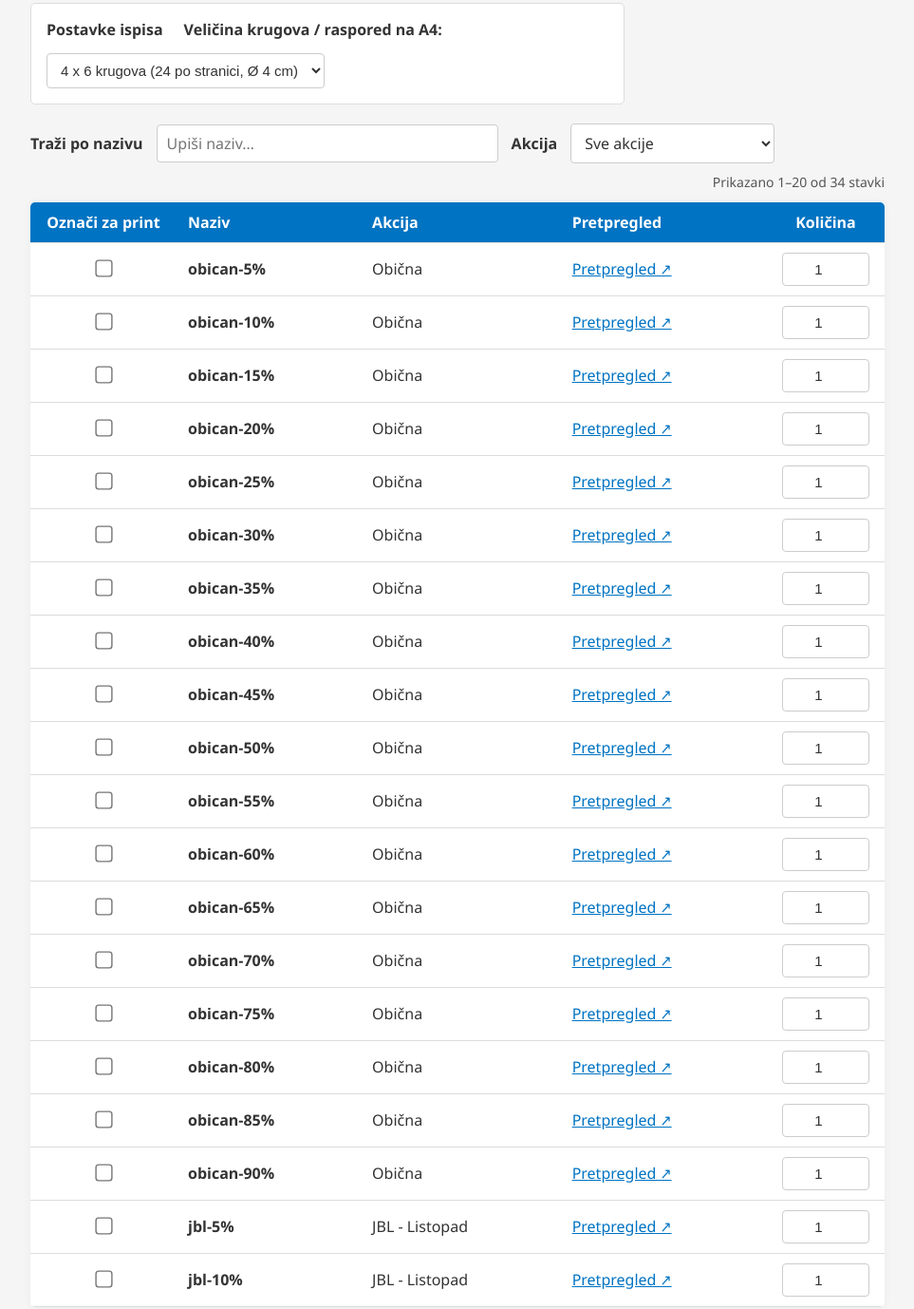
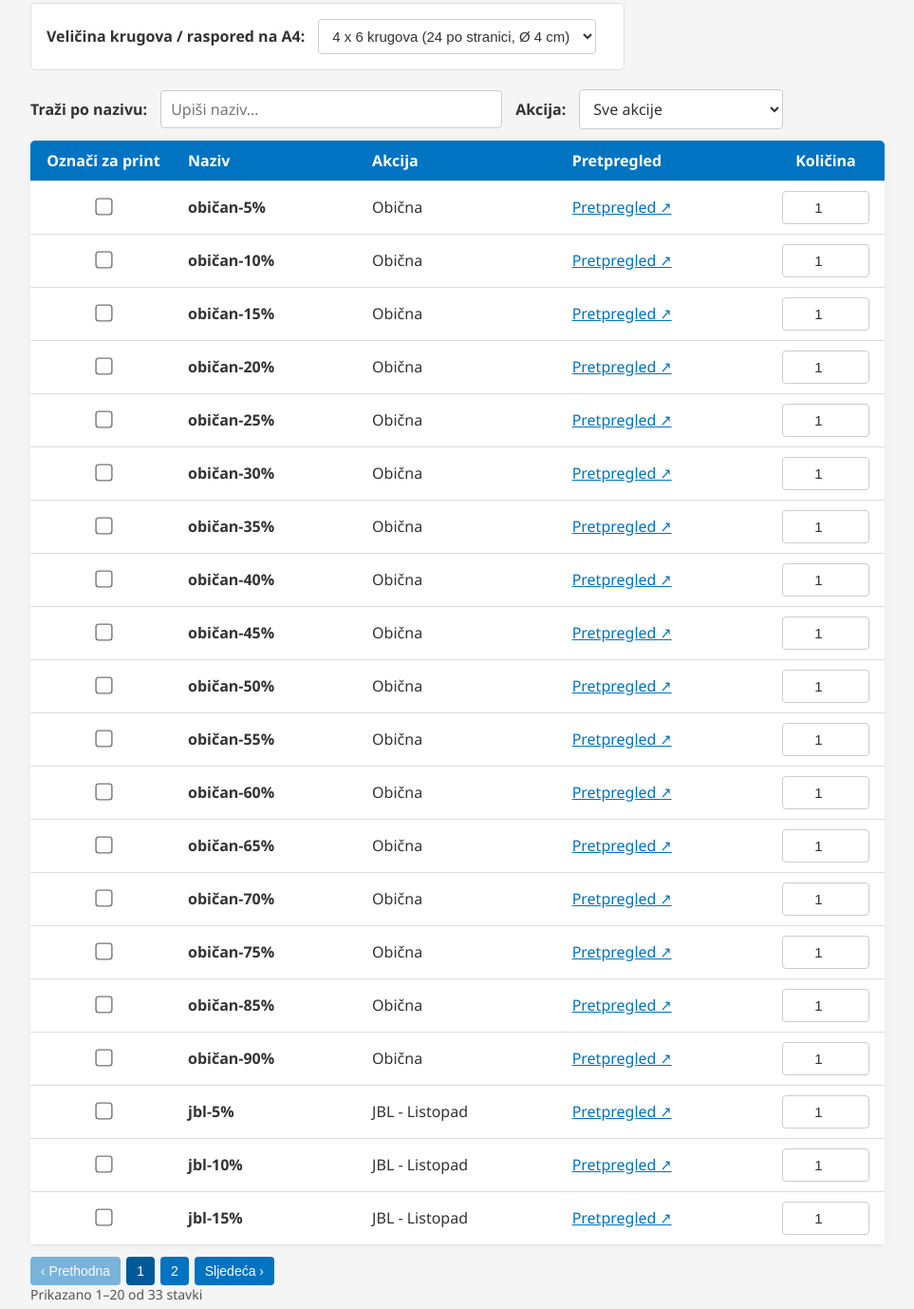
Before and after one commit to marin-cvetko/sticker-naljepnice, a plain HTML site: page index.html in a window 1280 px wide. Shown: the part 114-1492 px from the top of the page at 95% size, without its empty margins (16-979 px from the left). Drawn offline with Linux system fonts and the light colour scheme.

Commit message:
verzija 1.1.2

```diff
--- a/index.html
+++ b/index.html
@@ -12,7 +12,6 @@
   <h1>AiO Printer - Promo krugovi</h1>
 
   <section id="printSettings" aria-label="Postavke ispisa">
-    <strong>Postavke ispisa</strong>
     <label for="layoutSelect">Veličina krugova / raspored na A4:</label>
     <select id="layoutSelect">
       <option value="dense" selected>4 x 6 krugova (24 po stranici, Ø 4 cm)</option>
@@ -22,13 +21,12 @@
   </section>
 
   <section id="tableControls" aria-label="Pretraga krugova">
-    <label for="circleSearch">Traži po nazivu</label>
+    <label for="circleSearch">Traži po nazivu:</label>
     <input id="circleSearch" type="search" placeholder="Upiši naziv…" autocomplete="off" />
-    <label for="actionFilter">Akcija</label>
+    <label for="actionFilter">Akcija:</label>
     <select id="actionFilter" aria-label="Filtriraj po akciji">
       <option value="">Sve akcije</option>
     </select>
-    <p id="tableResultInfo" aria-live="polite"></p>
   </section>
 
   <table id="circleTable">
@@ -44,6 +42,7 @@
     <tbody id="circleTableBody"></tbody>
   </table>
   <nav id="tablePagination" aria-label="Stranice tablice"></nav>
+  <p id="tableResultInfo" aria-live="polite"></p>
   <br>
 
   <section id="printSettings" aria-label="Postavke ispisa">
@@ -74,13 +73,13 @@
       <label for="customNaziv">Naziv (za tablicu)</label>
       <input id="customNaziv" type="text" value="custom-sticker" />
       <label for="customPopust">Glavni tekst (popust) *</label>
-      <input id="customPopust" type="text" placeholder="npr. SUPER AKCIJA" required />
+      <input id="customPopust" type="text" placeholder="npr. -50%" required />
       <label for="customTekst">Dodatni tekst</label>
-      <input id="customTekst" type="text" placeholder="npr. UZ KOD: SUPER50" />
+      <input id="customTekst" type="text" placeholder="npr. Uz kod: SUPER50" />
       <label for="customBoja">Boja teksta</label>
       <input id="customBoja" type="color" value="#ffffff" />
       <label for="customDatum">Napomena ispod teksta</label>
-      <input id="customDatum" type="text" placeholder="npr. Vrijedi do 31.10.2026." />
+      <input id="customDatum" type="text" placeholder="npr. Do: 31.10.2026." />
       <div class="custom-actions">
         <button id="customPreviewBtn" type="button">Pretpregled</button>
         <button id="customPrintBtn" type="button">Ispiši 1 probni sticker</button>
--- a/script.js
+++ b/script.js
@@ -1,30 +1,21 @@
-/*
- * UREDI OVAJ POPIS ZA DODAVANJE ILI MIJENJANJE PROMOTIVNIH KRUGOVA.
- * naziv = naziv u tablici; akcija = kategorija za filter; popust = glavni tekst;
- * tekst = opcionalni redak ispod.
- * boja = HEX boja teksta za popust i tekst (npr. "#e83e8c"); zadano bijela.
- * datum = tekst unutar donjeg dijela kruga; uvijek string, prazan ako se ne koristi.
- * Predložak određuje broj i veličinu krugova na A4. Količina se bira u tablici.
- */
 const KRUGOVI = [
-  { naziv: "obican-5%", akcija: "Obična", popust: "-5%", tekst: "", boja: "#ffffff", datum: "" },
-  { naziv: "obican-10%", akcija: "Obična", popust: "-10%", tekst: "", boja: "#ffffff", datum: "" },
-  { naziv: "obican-15%", akcija: "Obična", popust: "-15%", tekst: "", boja: "#ffffff", datum: "" },
-  { naziv: "obican-20%", akcija: "Obična", popust: "-20%", tekst: "", boja: "#ffffff", datum: "" },
-  { naziv: "obican-25%", akcija: "Obična", popust: "-25%", tekst: "", boja: "#ffffff", datum: "" },
-  { naziv: "obican-30%", akcija: "Obična", popust: "-30%", tekst: "", boja: "#ffffff", datum: "" },
-  { naziv: "obican-35%", akcija: "Obična", popust: "-35%", tekst: "", boja: "#ffffff", datum: "" },
-  { naziv: "obican-40%", akcija: "Obična", popust: "-40%", tekst: "", boja: "#ffffff", datum: "" },
-  { naziv: "obican-45%", akcija: "Obična", popust: "-45%", tekst: "", boja: "#ffffff", datum: "" },
-  { naziv: "obican-50%", akcija: "Obična", popust: "-50%", tekst: "", boja: "#ffffff", datum: "" },
-  { naziv: "obican-55%", akcija: "Obična", popust: "-55%", tekst: "", boja: "#ffffff", datum: "" },
-  { naziv: "obican-60%", akcija: "Obična", popust: "-60%", tekst: "", boja: "#ffffff", datum: "" },
-  { naziv: "obican-65%", akcija: "Obična", popust: "-65%", tekst: "", boja: "#ffffff", datum: "" },
-  { naziv: "obican-70%", akcija: "Obična", popust: "-70%", tekst: "", boja: "#ffffff", datum: "" },
-  { naziv: "obican-75%", akcija: "Obična", popust: "-75%", tekst: "", boja: "#ffffff", datum: "" },
-  { naziv: "obican-80%", akcija: "Obična", popust: "-80%", tekst: "", boja: "#ffffff", datum: "" },
-  { naziv: "obican-85%", akcija: "Obična", popust: "-85%", tekst: "", boja: "#ffffff", datum: "" },
-  { naziv: "obican-90%", akcija: "Obična", popust: "-90%", tekst: "", boja: "#ffffff", datum: "" },
+  { naziv: "običan-5%", akcija: "Obična", popust: "-5%", tekst: "", boja: "#ffffff", datum: "" },
+  { naziv: "običan-10%", akcija: "Obična", popust: "-10%", tekst: "", boja: "#ffffff", datum: "" },
+  { naziv: "običan-15%", akcija: "Obična", popust: "-15%", tekst: "", boja: "#ffffff", datum: "" },
+  { naziv: "običan-20%", akcija: "Obična", popust: "-20%", tekst: "", boja: "#ffffff", datum: "" },
+  { naziv: "običan-25%", akcija: "Obična", popust: "-25%", tekst: "", boja: "#ffffff", datum: "" },
+  { naziv: "običan-30%", akcija: "Obična", popust: "-30%", tekst: "", boja: "#ffffff", datum: "" },
+  { naziv: "običan-35%", akcija: "Obična", popust: "-35%", tekst: "", boja: "#ffffff", datum: "" },
+  { naziv: "običan-40%", akcija: "Obična", popust: "-40%", tekst: "", boja: "#ffffff", datum: "" },
+  { naziv: "običan-45%", akcija: "Obična", popust: "-45%", tekst: "", boja: "#ffffff", datum: "" },
+  { naziv: "običan-50%", akcija: "Obična", popust: "-50%", tekst: "", boja: "#ffffff", datum: "" },
+  { naziv: "običan-55%", akcija: "Obična", popust: "-55%", tekst: "", boja: "#ffffff", datum: "" },
+  { naziv: "običan-60%", akcija: "Obična", popust: "-60%", tekst: "", boja: "#ffffff", datum: "" },
+  { naziv: "običan-65%", akcija: "Obična", popust: "-65%", tekst: "", boja: "#ffffff", datum: "" },
+  { naziv: "običan-70%", akcija: "Obična", popust: "-70%", tekst: "", boja: "#ffffff", datum: "" },
+  { naziv: "običan-75%", akcija: "Obična", popust: "-75%", tekst: "", boja: "#ffffff", datum: "" },
+  { naziv: "običan-85%", akcija: "Obična", popust: "-85%", tekst: "", boja: "#ffffff", datum: "" },
+  { naziv: "običan-90%", akcija: "Obična", popust: "-90%", tekst: "", boja: "#ffffff", datum: "" },
   { naziv: "jbl-5%", akcija: "JBL - Listopad", popust: "-5%", tekst: "Uz kod: JBL5", boja: "#ffff00", datum: "" },
   { naziv: "jbl-10%", akcija: "JBL - Listopad", popust: "-10%", tekst: "Uz kod: JBL10", boja: "#ffff00", datum: "" },
   { naziv: "jbl-15%", akcija: "JBL - Listopad", popust: "-15%", tekst: "Uz kod: JBL15", boja: "#ffff00", datum: "" },
```
